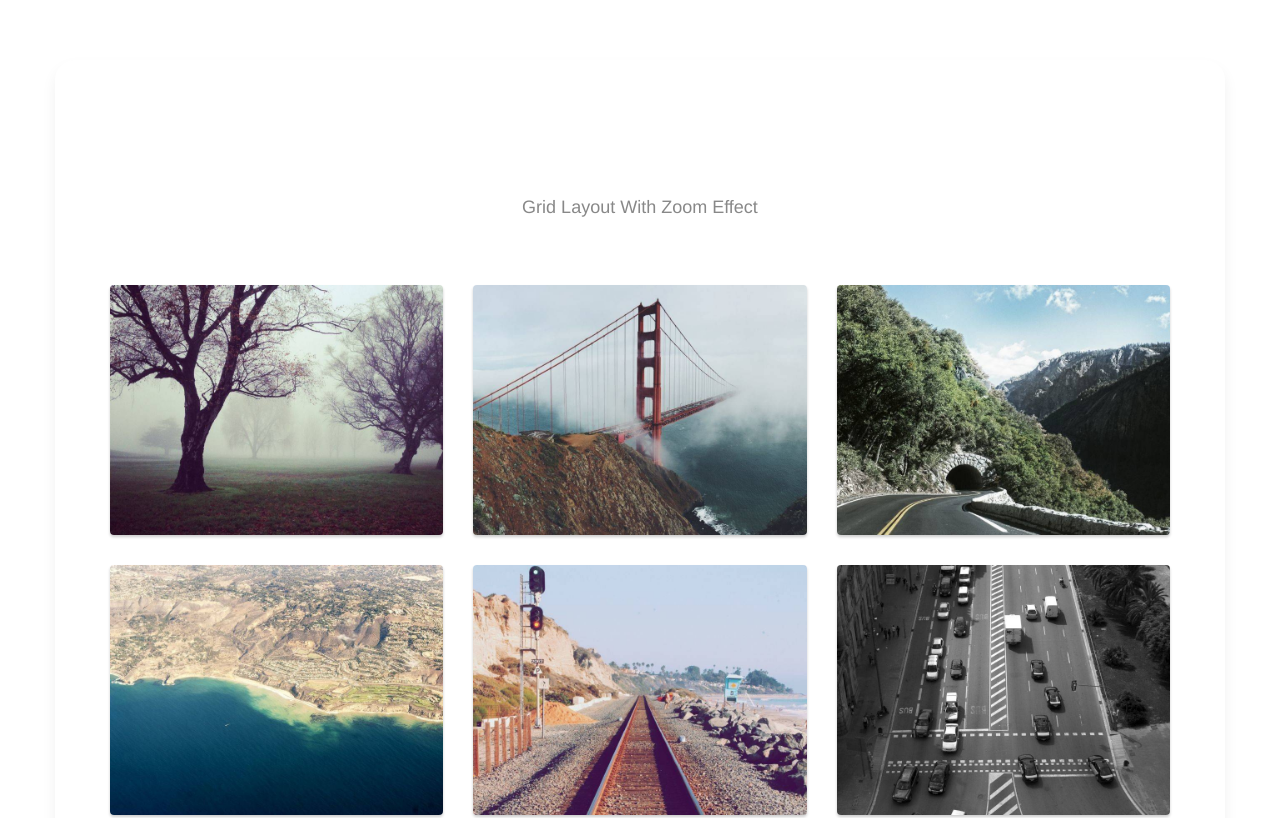
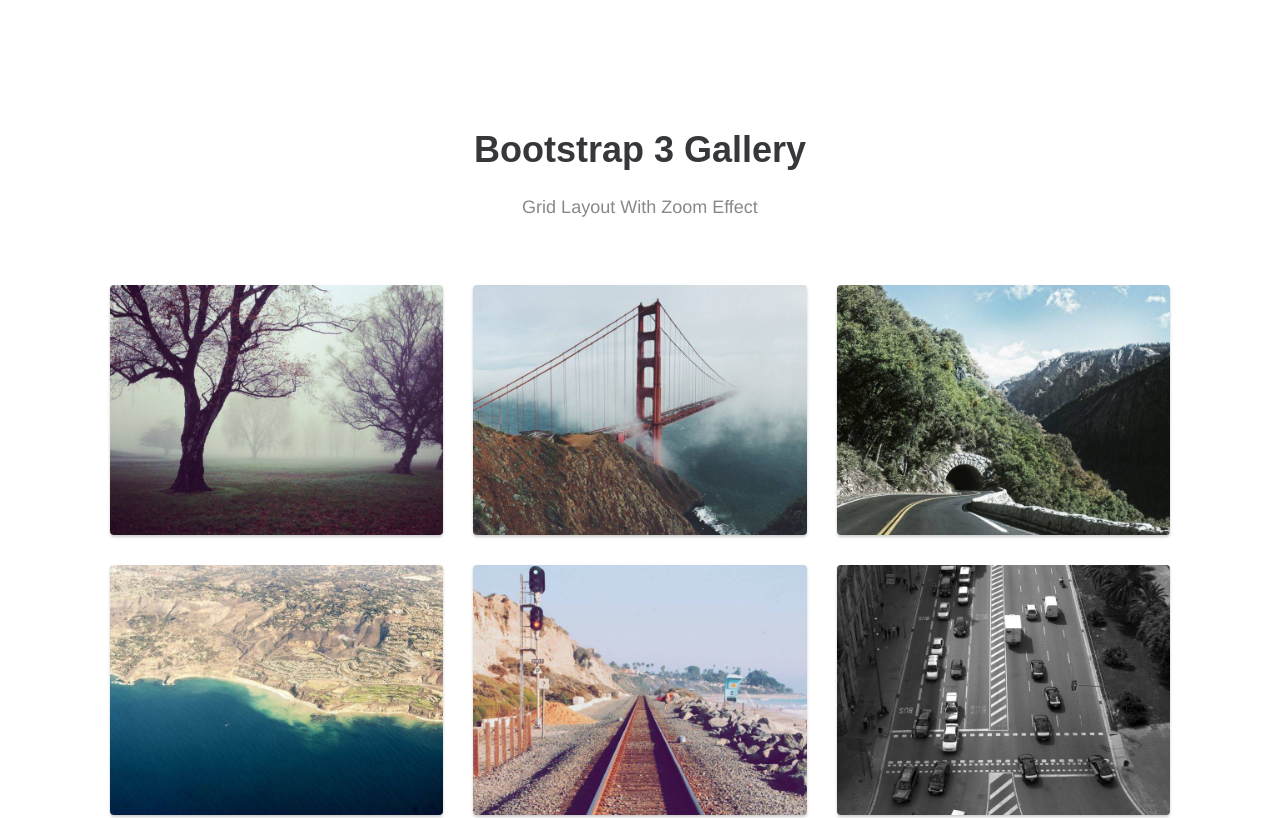
Before and after one commit to ideafit/home, a plain HTML site: page galeria.html in a window 1280 px wide. Shown: the top 818 px of the page. Drawn offline with nearby package versions, Linux system fonts and the light colour scheme; some packages are replaced by stand-ins of ours; a script that the page names is missing; a web font is replaced by a local one.

Commit message:
Update gallery-grid.css

```diff
--- a/css/gallery-grid.css
+++ b/css/gallery-grid.css
@@ -6,10 +6,10 @@ body {
 
 .container.gallery-container {
     background-color: #fff;
-    color: #fff;
+    color: #35373a;
     min-height: 100vh;
-    border-radius: 20px;
-    box-shadow: 0 8px 15px rgba(0, 0, 0, 0.06);
+    border-radius: 0px;
+    box-shadow: 0 0px 0px rgba(0, 0, 0, 0);
 }
 
 .gallery-container h1 {
```
